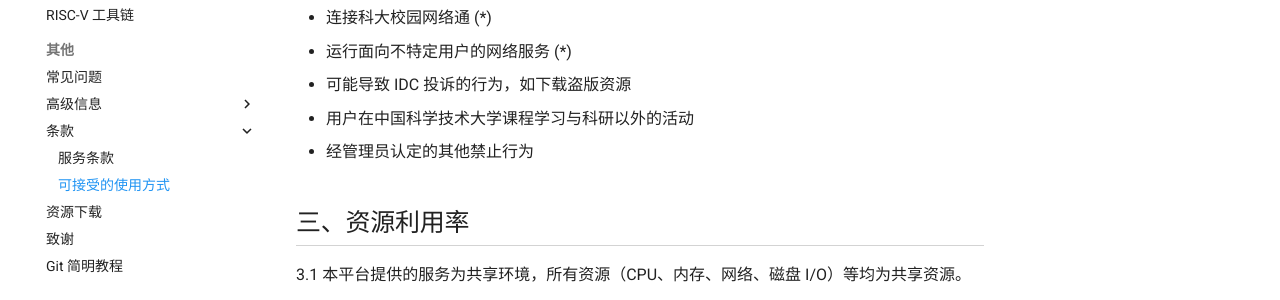
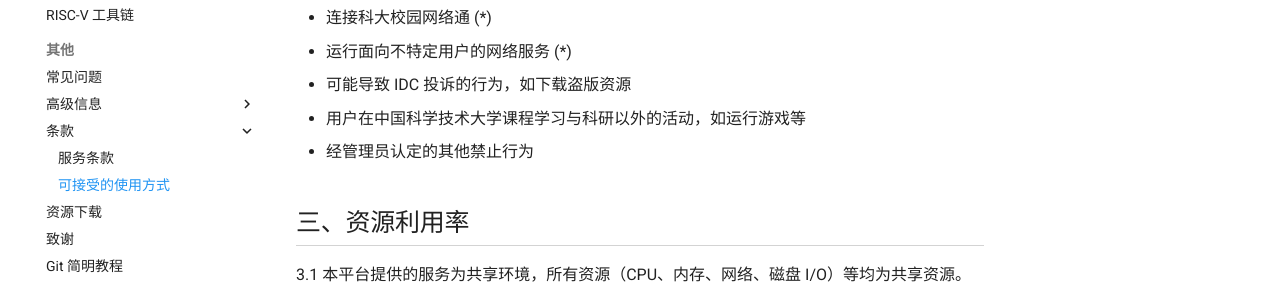
Before and after one commit to USTC-vlab/docs, an MkDocs documentation site: the page built from docs/terms/acceptable-use-policy.md, in a window 1280 px wide and 900 px high, scrolled down 574 px. Shown: the part 389-689 px from the top of the window. Built offline with MkDocs 1.6.1 and Material for MkDocs 9.7.7, drawn with Linux system fonts in a browser that asks for light colours; comment, search, counter and statistics services are not loaded.

Commit message:
Update ToS
- Reduce inactivity data retention period to 6 months
- Be explicit about prohibiting running games

```diff
--- a/docs/terms/acceptable-use-policy.md
+++ b/docs/terms/acceptable-use-policy.md
@@ -29,7 +29,7 @@
 - 连接科大校园网络通 (\*)
 - 运行面向不特定用户的网络服务 (\*)
 - 可能导致 IDC 投诉的行为，如下载盗版资源
-- 用户在中国科学技术大学课程学习与科研以外的活动
+- 用户在中国科学技术大学课程学习与科研以外的活动，如运行游戏等
 - 经管理员认定的其他禁止行为
 
 ## 三、资源利用率 {#resource-usage}
```
Also changed, not shown: docs/terms/terms-of-service.md (+1 -1 lines).
